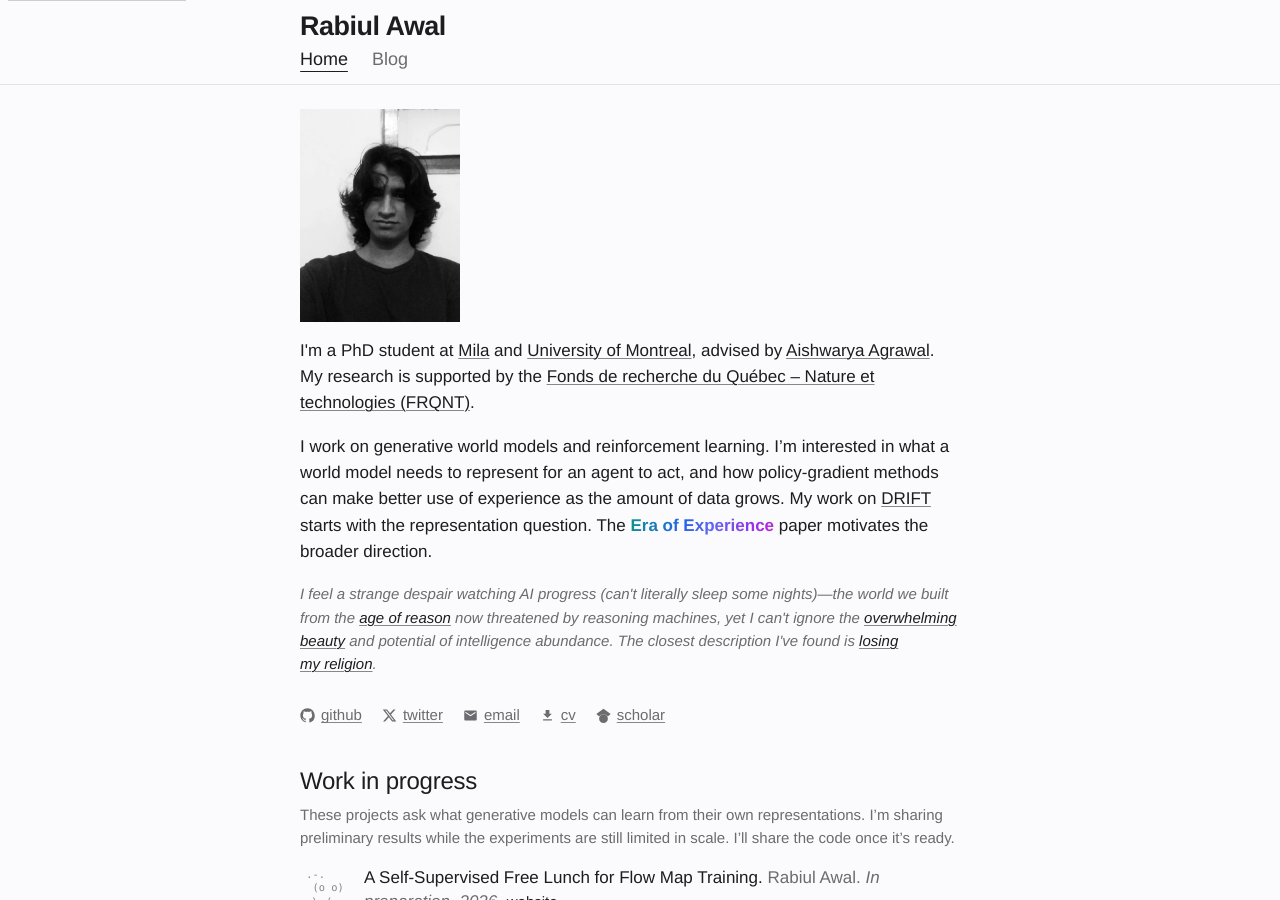
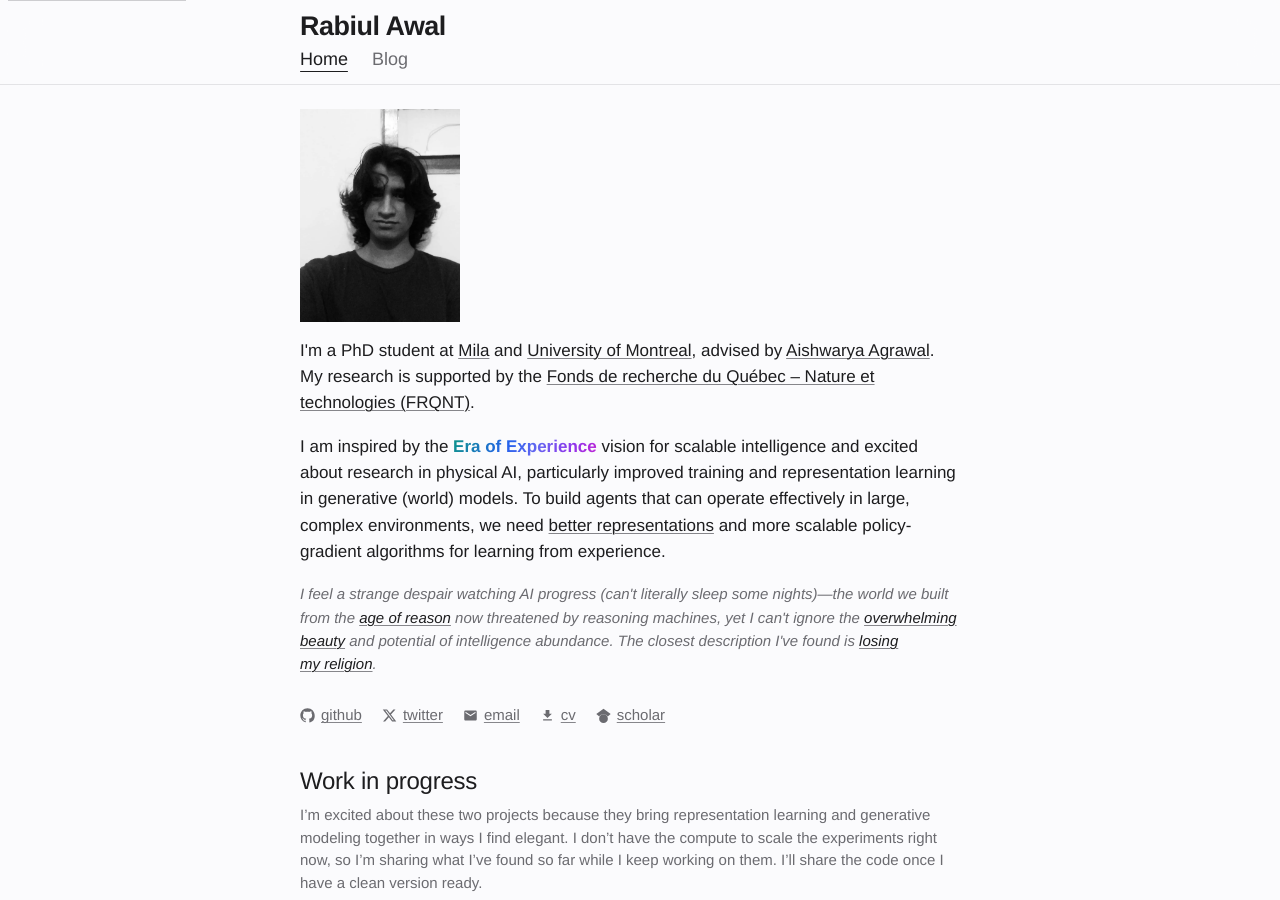
Before and after one commit to rabiulcste/rabiulcste.github.io, a Jekyll site: the page built from index.html, in a window 1280 px wide and 900 px high. Built offline with Jekyll 4.4.1, drawn with Linux system fonts in a browser that asks for light colours.

Commit message:
Restore the homepage research narrative

```diff
--- a/_includes/pages/about-intro.html
+++ b/_includes/pages/about-intro.html
@@ -5,7 +5,7 @@
     </picture>
     <div class="profile-bio">
         <p>I'm a PhD student at <a href="https://mila.quebec/en/" target="_blank">Mila</a> and <a href="https://www.umontreal.ca/en/" target="_blank">University of Montreal</a>, advised by <a href="https://www.iro.umontreal.ca/~agrawal/" target="_blank">Aishwarya Agrawal</a>. My research is supported by the <a href="https://frq.gouv.qc.ca/en/nature-and-technologies/" target="_blank" rel="noopener noreferrer">Fonds de recherche du Qu&eacute;bec &ndash; Nature et technologies (FRQNT)</a>.</p>
-        <p>I work on generative world models and reinforcement learning. I’m interested in what a world model needs to represent for an agent to act, and how policy-gradient methods can make better use of experience as the amount of data grows. My work on <a href="/drift-world-model/">DRIFT</a> starts with the representation question. The <a href="https://storage.googleapis.com/deepmind-media/Era-of-Experience%20/The%20Era%20of%20Experience%20Paper.pdf" class="gradient-text" target="_blank">Era of Experience</a> paper motivates the broader direction.</p>
+        <p>I am inspired by the <a href="https://storage.googleapis.com/deepmind-media/Era-of-Experience%20/The%20Era%20of%20Experience%20Paper.pdf" class="gradient-text" target="_blank">Era of Experience</a> vision for scalable intelligence and excited about research in physical AI, particularly improved training and representation learning in generative (world) models. To build agents that can operate effectively in large, complex environments, we need <a href="/drift-world-model/">better representations</a> and more scalable policy-gradient algorithms for learning from experience.</p>
         <p class="research-note"><em>I feel a strange despair watching AI progress (can't literally sleep some nights)&mdash;the world we built from the <a href="https://en.wikipedia.org/wiki/Age_of_Enlightenment" target="_blank" rel="noopener noreferrer">age of reason</a> now threatened by reasoning machines, yet I can't ignore the <a href="https://alpo.ge/remark.pdf" target="_blank" rel="noopener noreferrer">overwhelming beauty</a> and potential of intelligence abundance. The closest description I've found is <a href="https://togelius.blogspot.com/2026/08/losing-my-religion.html" target="_blank" rel="noopener noreferrer">losing my religion</a>.</em></p>
     </div>
     <div class="social-links">
--- a/_includes/pages/about-research.html
+++ b/_includes/pages/about-research.html
@@ -1,5 +1,5 @@
 <h2 id="in-progress-heading">Work in progress</h2>
-<p class="publication-list-note">These projects ask what generative models can learn from their own representations. I’m sharing preliminary results while the experiments are still limited in scale. I’ll share the code once it’s ready.</p>
+<p class="publication-list-note">I’m excited about these two projects because they bring representation learning and generative modeling together in ways I find elegant. I don’t have the compute to scale the experiments right now, so I’m sharing what I’ve found so far while I keep working on them. I’ll share the code once I have a clean version ready.</p>
 
 <div class="publication-list" aria-label="Work in progress">
   <div class="list-entry"><pre class="entry-art" aria-hidden="true"> .-.
```
